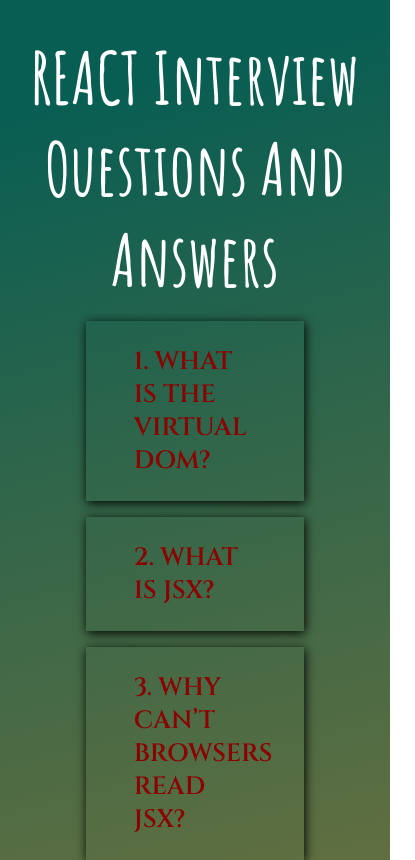
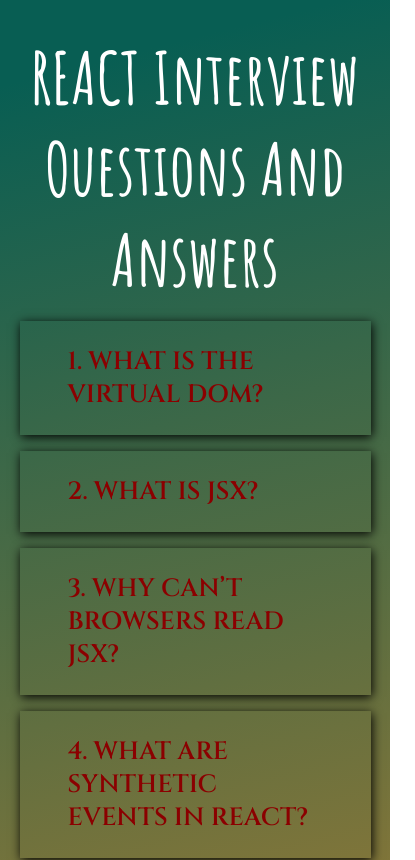
Before and after one commit to sedadiriker/ASS-3-Interview-Accord, a React (Create React App) app: page / in a window 390 px wide. Shown: the top 860 px of the page, 415 px wide, since content can reach past the window. Built offline with nearby package versions, Linux system fonts and the light colour scheme.

Commit message:
media screen added

```diff
--- a/src/App.css
+++ b/src/App.css
@@ -39,3 +39,12 @@ header {
         box-shadow: 1px 2px 10px black;
     }
 }
+
+@media screen and (max-width:600px) {
+    .container{
+        width: 100%;
+        & .question{
+            width: 90%;
+        }
+    }
+}
```
